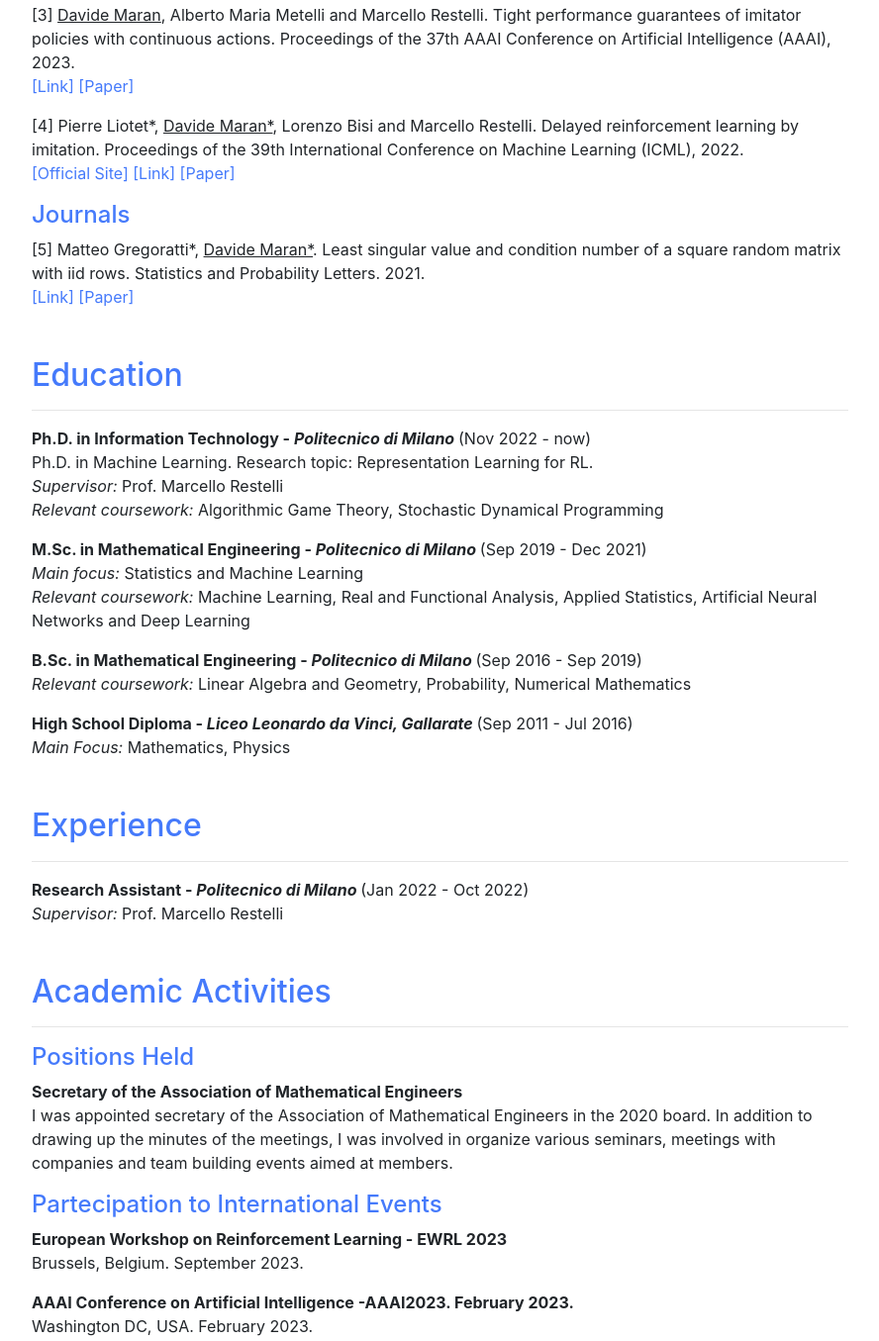
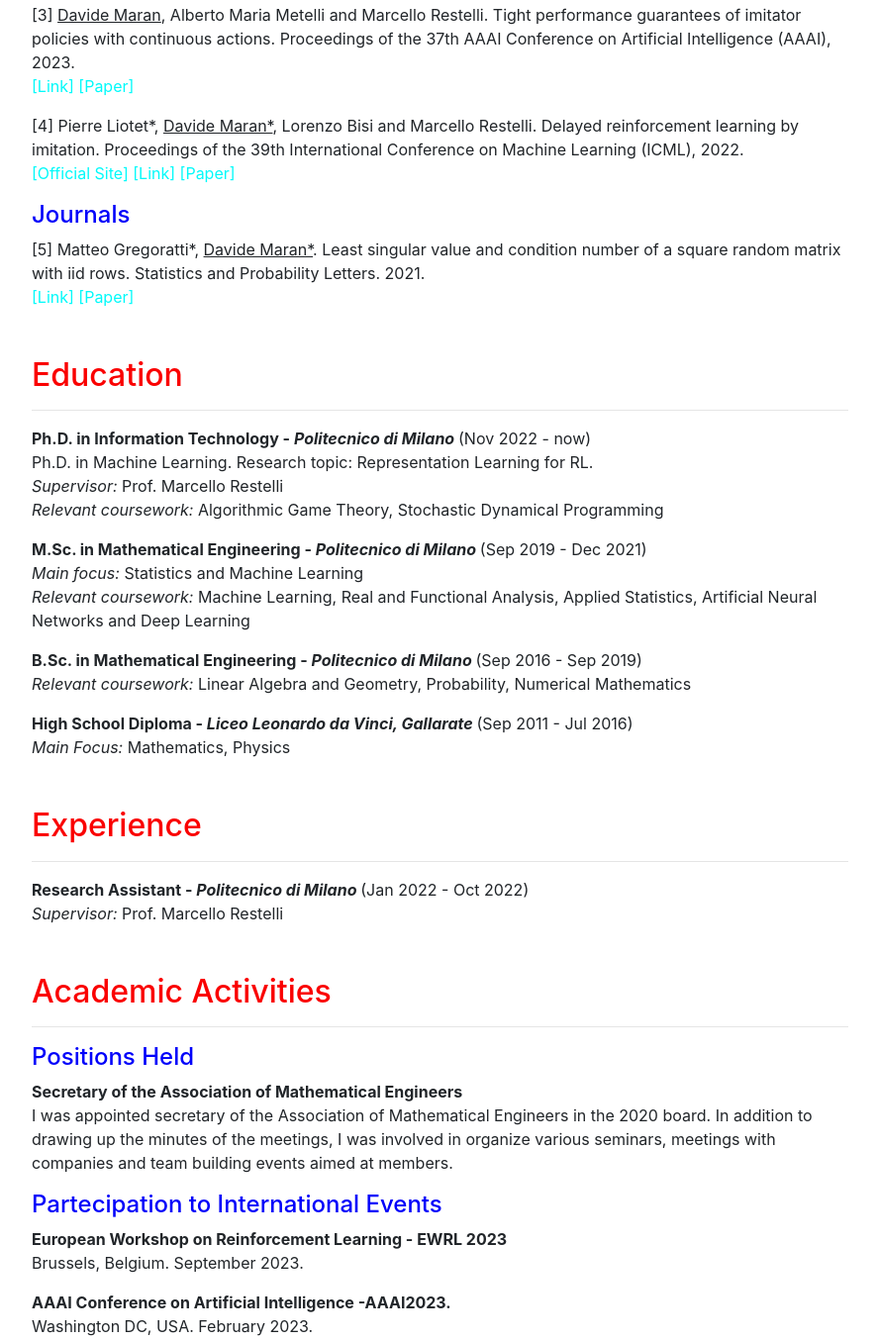
Before and after one commit to DavideZFC/DavideZFC.github.io, a plain HTML site: page index.html in a window 1280 px wide. Shown: the part 641-1996 px from the top of the page at 99% size, without its empty margins (338-1226 px from the left). Drawn offline with nearby package versions, Linux system fonts and the light colour scheme.

Commit message:
change colors

```diff
--- a/index.html
+++ b/index.html
@@ -33,13 +33,13 @@
                 }
             });
         </script>
-        <!-- a {color: rgb(69, 122, 251);} -->
+        <!-- tutti = a {color: rgb(69, 122, 251);} -->
         <style>
-            h2 {color: rgb(69, 122, 251);}
-            h3 {color: rgb(69, 122, 251);}
-            h4 {color: rgb(69, 122, 251);}
-            h5 {color: rgb(69, 122, 251);}
-            a {color: rgb(69, 122, 251);}
+            h2 {color: rgb(250, 0, 0);}
+            h3 {color: rgb(0, 250, 0);}
+            h4 {color: rgb(0, 0, 250);}
+            h5 {color: rgb(250, 250, 0);}
+            a {color: rgb(0, 250, 250);}
         </style>
     </head>
     <body>
@@ -192,7 +192,7 @@
                             Brussels, Belgium. September 2023.
                         </p>
                         <p>
-                            <b>AAAI Conference on Artificial Intelligence -AAAI2023. February 2023.</b> <br>
+                            <b>AAAI Conference on Artificial Intelligence -AAAI2023.</b> <br>
                             Washington DC, USA. February 2023.
                         </p>
                         <p>
```
